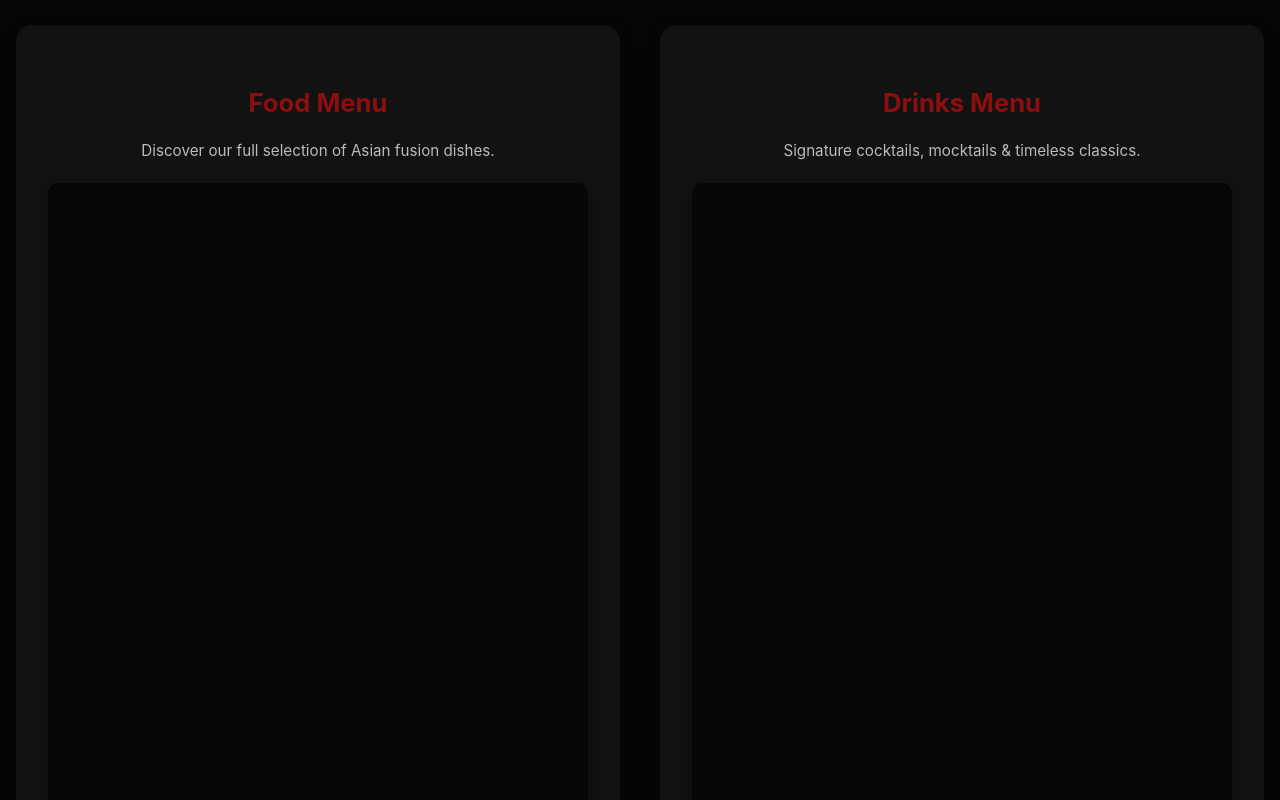
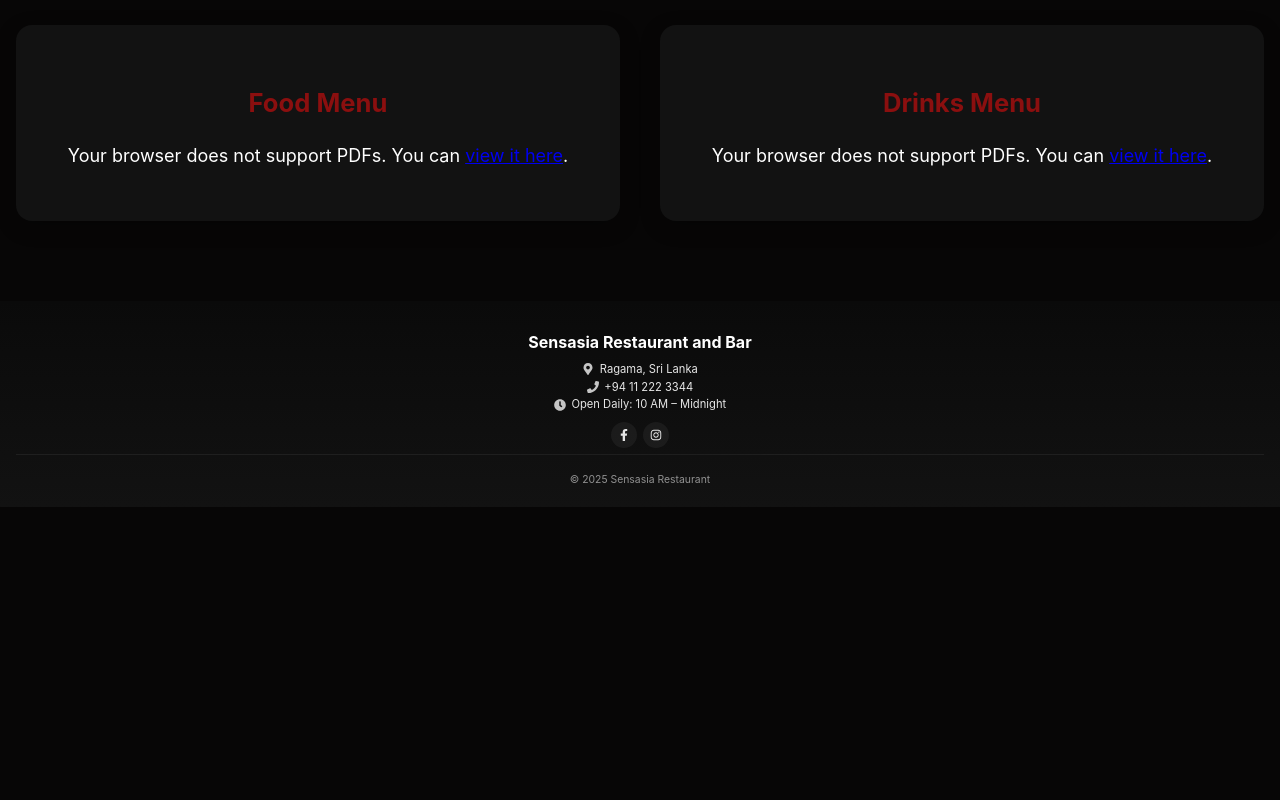
Before and after one commit to dion-nikila/sensasia-website, a React (Create React App) app: page /menu in a window 1280 px wide. Shown: the part 320-1120 px from the top of the page. After the commit the page ends 827 px from the top, so only its background shows below. Built offline with nearby package versions, Linux system fonts and the light colour scheme.

Commit message:
menu changes

```diff
--- a/package.json
+++ b/package.json
@@ -10,6 +10,7 @@
     "react": "^19.1.1",
     "react-dom": "^19.1.1",
     "react-icons": "^5.5.0",
+    "react-pdf": "^10.1.0",
     "react-router-dom": "^7.8.2",
     "react-scripts": "5.0.1",
     "react-slick": "^0.31.0",
--- a/src/App.css
+++ b/src/App.css
@@ -558,6 +558,21 @@
   height: 100%;
   border: none;
 }
+.menu-card object {
+  width: 100%;
+  height: 600px;  /* adjust height for desktop */
+  border: none;
+  border-radius: 12px;
+  box-shadow: 0 6px 20px rgba(0,0,0,0.25);
+}
+
+/* Mobile adjustments */
+@media(max-width: 768px){
+  .menu-card object {
+    height: 500px;  /* smaller for mobile */
+  }
+}
+
 
 /* Mobile Adjustments */
 @media (max-width: 768px) {
--- a/src/Menu.js
+++ b/src/Menu.js
@@ -3,45 +3,42 @@
 export default function Menu() {
   return (
     <section className="menu-section container">
-      {/* Hero Section */}
       <div className="menu-hero">
         <h2 className="menu-title">Our Menus</h2>
         <p className="menu-subtitle">
-          From handcrafted delicacies to signature cocktails, experience the best
-          of Sensasia.
+          From handcrafted delicacies to signature cocktails, experience the best of Sensasia.
         </p>
       </div>
 
-      {/* Menus Grid */}
       <div className="menu-grid">
         {/* Food Menu */}
         <div className="menu-card">
           <div className="menu-header">
             <h3>Food Menu</h3>
-            <p className="muted">Discover our full selection of Asian fusion dishes.</p>
           </div>
-          <div className="menu-frame-wrapper">
-            <iframe
-              src="/FoodMenu.pdf#toolbar=0&navpanes=0&scrollbar=0"
-              title="Food Menu"
-              frameBorder="0"
-            ></iframe>
-          </div>
+          <object
+            data="/FoodMenu.pdf"
+            type="application/pdf"
+            width="100%"
+            height="600px"
+          >
+            <p>Your browser does not support PDFs. You can <a href="/FoodMenu.pdf" target="_blank" rel="noreferrer">view it here</a>.</p>
+          </object>
         </div>
 
         {/* Drinks Menu */}
         <div className="menu-card">
           <div className="menu-header">
             <h3>Drinks Menu</h3>
-            <p className="muted">Signature cocktails, mocktails & timeless classics.</p>
           </div>
-          <div className="menu-frame-wrapper">
-            <iframe
-              src="/DrinksMenu.pdf#toolbar=0&navpanes=0&scrollbar=0"
-              title="Drinks Menu"
-              frameBorder="0"
-            ></iframe>
-          </div>
+          <object
+            data="/DrinksMenu.pdf"
+            type="application/pdf"
+            width="100%"
+            height="600px"
+          >
+            <p>Your browser does not support PDFs. You can <a href="/DrinksMenu.pdf" target="_blank" rel="noreferrer">view it here</a>.</p>
+          </object>
         </div>
       </div>
     </section>
```
Also changed, not shown: public/images/PHOTO-2025-09-29-13-23-06.jpg (renamed from public/images/about4.jpg), 1 other file (tests, documents, lock files or other folders).
